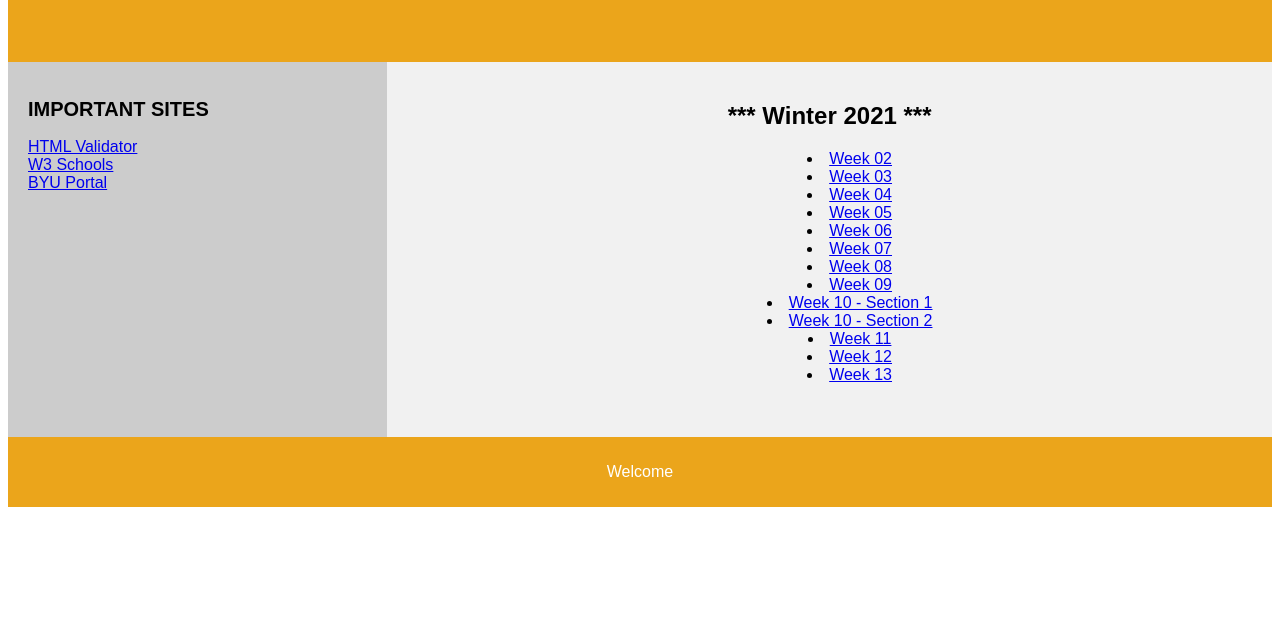
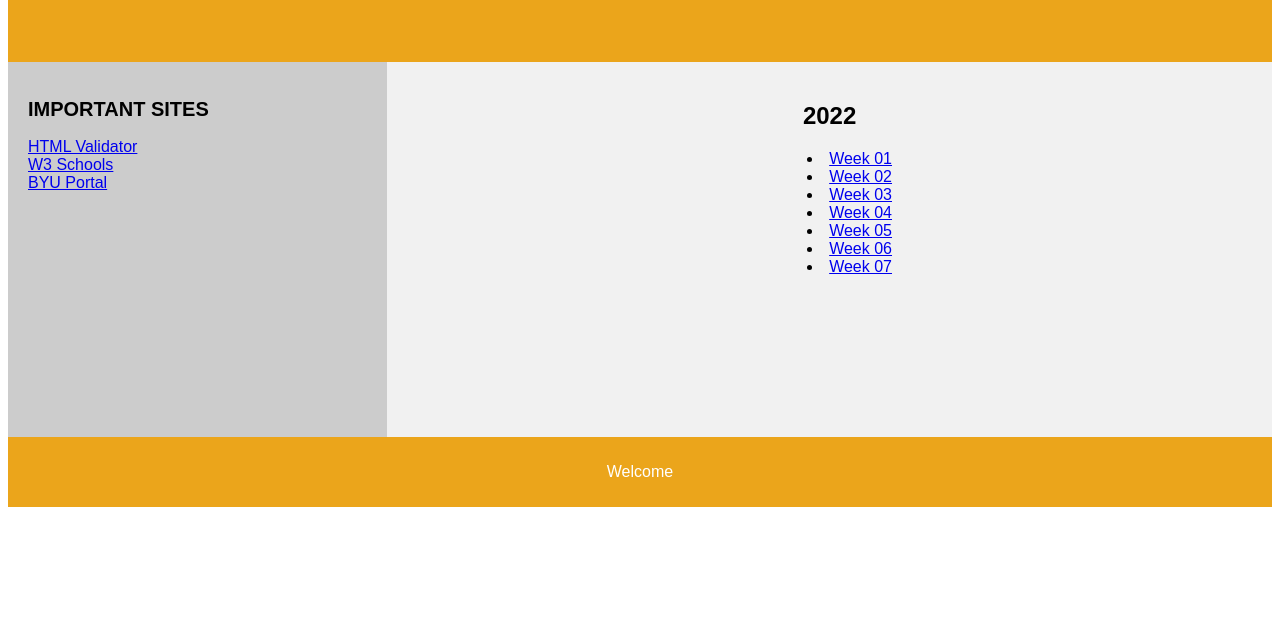
Before and after one commit to hW4r73n6M/WDD330, a plain HTML site: page index.html in a window 1280 px wide. Shown: the part 180-800 px from the top of the page. Drawn offline with Linux system fonts and the light colour scheme.

Commit message:
Title update and weeks setup

```diff
--- a/index.html
+++ b/index.html
@@ -73,7 +73,7 @@
 </head>
 <body>
 <header>
-  <h1 style="text-align: center;">CS 213 Assignments</h1>
+  <h1 style="text-align: center;">WDD330 Notes from the readings</h1>
 </header>
 <section>
   <nav>
@@ -86,21 +86,15 @@
   </nav>
 
   <article>
-    <h2 style="text-align: center;">*** Winter 2021 ***</h2>
+    <h2 style="text-align: center;">2022</h2>
     <ul style="text-align: center; list-style-position: inside;">
-      <li><a href="./week02/assign02.html">Week 02</a></li>
-      <li><a href="./week03/assign03.html">Week 03</a></li>
-      <li><a href="./week04/assign04.html">Week 04</a></li>
-      <li><a href="./week05/assign05.html">Week 05</a></li>
-      <li><a href="./week06/assign06.html">Week 06</a></li>
-      <li><a href="./week07/assign07.html">Week 07</a></li>
-      <li><a href="./week08/assign08.html">Week 08</a></li>
-      <li><a href="./week09/assign09.html">Week 09</a></li>
-      <li><a href="./week10/mortgage.html">Week 10 - Section 1</a></li>
-      <li><a href="./week10/assign10.html">Week 10 - Section 2</a></li>
-      <li><a href="./week11/assign11.html">Week 11</a></li>
-      <li><a href="./week12/assign12.html">Week 12</a></li>
-      <li><a href="./week13/assign13.html">Week 13</a></li>
+      <li><a href="./W01/index.html">Week 01</a></li>
+      <li><a href="./W02/index.html">Week 02</a></li>
+      <li><a href="./W03/index.html">Week 03</a></li>
+      <li><a href="./W04/index.html">Week 04</a></li>
+      <li><a href="./W05/index.html">Week 05</a></li>
+      <li><a href="./W06/index.html">Week 06</a></li>
+      <li><a href="./W07/index.html">Week 07</a></li>
     </ul>
   </article>
 </section>
```
Also changed, not shown: W01/index.html (added).
